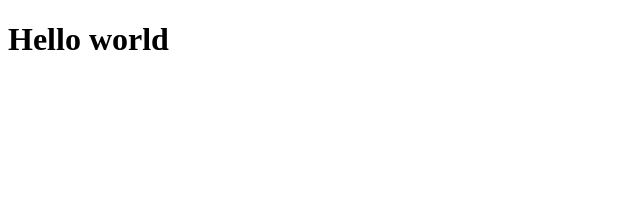
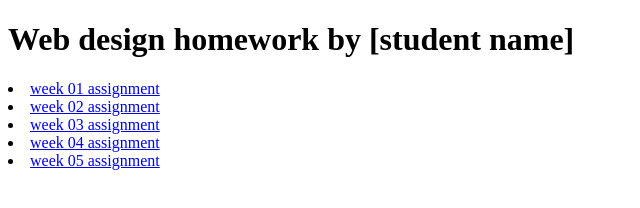
Before and after one commit to Minoritypanda/HUW161, a plain HTML site: page index.html in a window 1280 px wide. Shown: the whole page, without its empty margins (0-640 px from the left). Drawn offline with Linux system fonts and the light colour scheme.

Commit message:
Update index.html

```diff
--- a/index.html
+++ b/index.html
@@ -1,7 +1,18 @@
 <!DOCTYPE html>
 <html>
- <h1>Hello world</h1>
+<head>
 
+  <link rel="stylesheet" href="style.css">
 
+  <!--   put whatever Google font links you want here  -->
+  <link href="https://fonts.googleapis.com/css?family=Montserrat" rel="stylesheet">
 
+</head>
+<h1>Web design homework by [student name]</h1>
+<li><a href="your link here">week 01 assignment</a></li>
+<li><a href="your link here">week 02 assignment</a></li>
+<li><a href="your link here">week 03 assignment</a></li>
+<li><a href="your link here">week 04 assignment</a></li>
+<li><a href="your link here">week 05 assignment</a></li>
+</body>
 </html>
```
